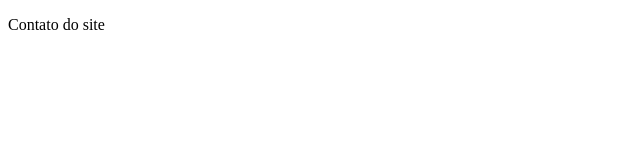
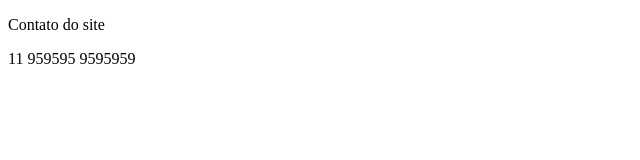
Before and after one commit to duduindo/github-master, a plain HTML site: page contato.html in a window 1280 px wide. Shown: the whole page, without its empty margins (0-640 px from the left). Drawn offline with Linux system fonts and the light colour scheme.

```diff
--- a/contato.html
+++ b/contato.html
@@ -6,5 +6,6 @@
 </head>
 <body>
 	<p>Contato do site</p>
+	<p>11 959595 9595959</p>
 </body>
 </html>
```
